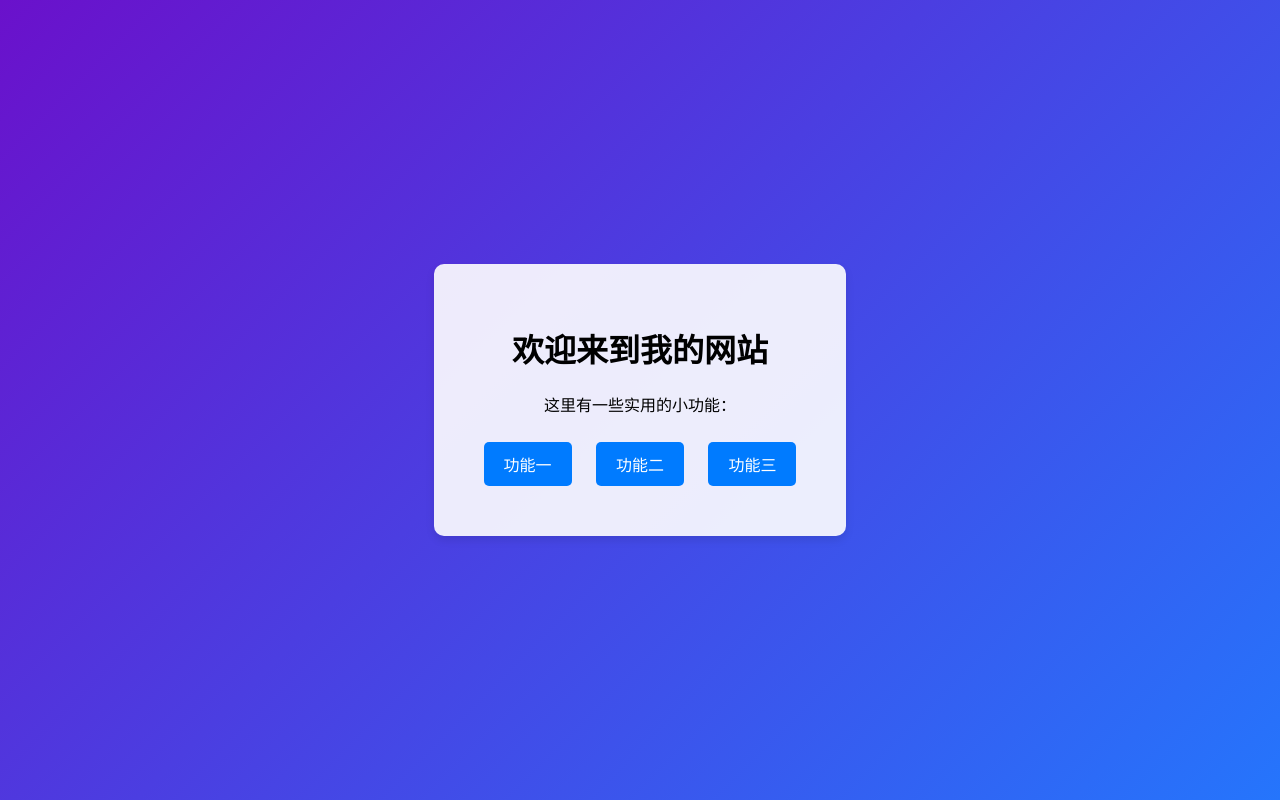
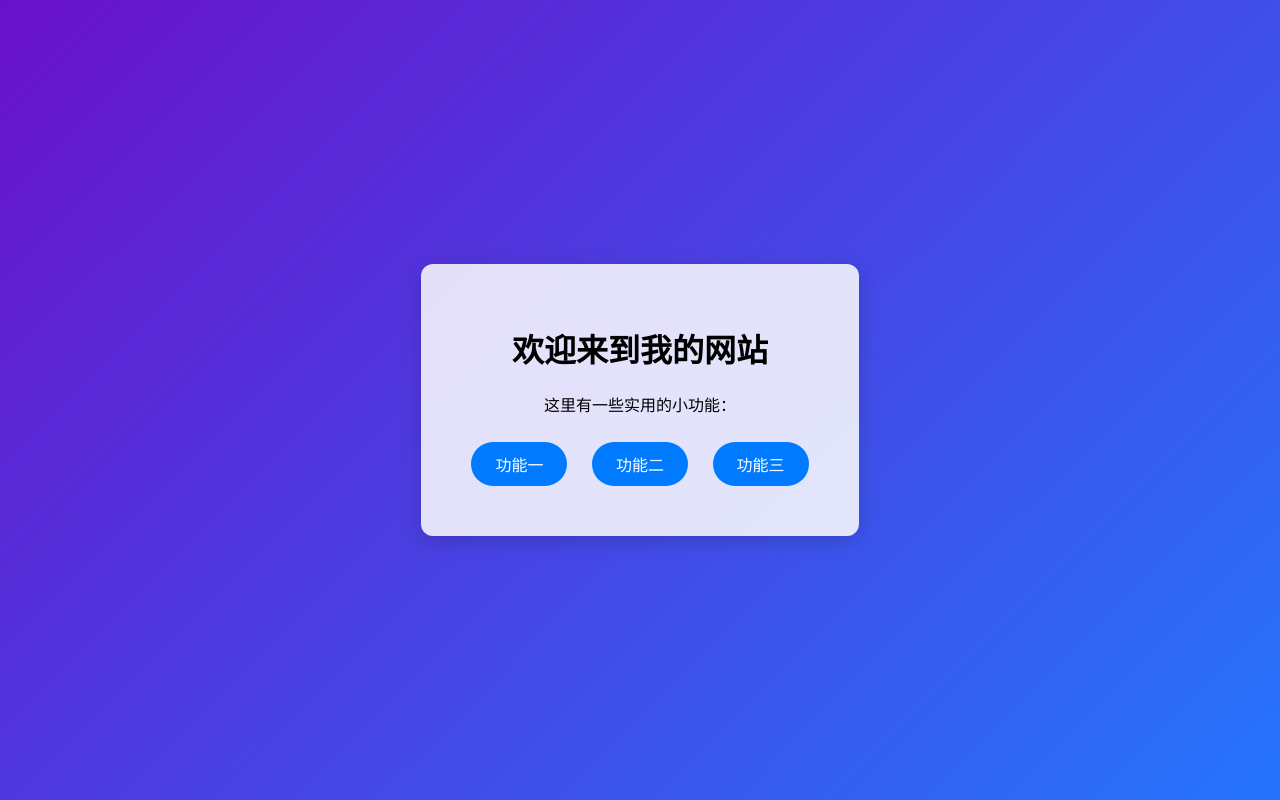
Before and after one commit to moYuShuangDaoBao/moYuShuangDaoBao.github.io, a plain HTML site: page index.html in a window 1280 px wide. Drawn offline with Linux system fonts and the light colour scheme; no server answers.

Commit message:
Update styles.css

```diff
--- a/styles.css
+++ b/styles.css
@@ -1,34 +1,38 @@
+/* styles.css */
 body {
     margin: 0;
     padding: 0;
+    min-height: 100vh;
     display: flex;
     justify-content: center;
     align-items: center;
-    height: 100vh;
-    background-size: cover;
-    background-position: center;
-    font-family: Arial, sans-serif;
+    font-family: -apple-system, BlinkMacSystemFont, "Segoe UI", sans-serif;
+    /* 背景由 JS 动态设置，这里可留空或设 fallback */
+    background: #f0f0f0; /* 备用色 */
   }
 
   .content {
     text-align: center;
-    background-color: rgba(255, 255, 255, 0.9);
+    background-color: rgba(255, 255, 255, 0.85);
     padding: 40px;
-    border-radius: 10px;
-    box-shadow: 0 4px 8px rgba(0, 0, 0, .1);
+    border-radius: 12px;
+    box-shadow: 0 6px 20px rgba(0, 0, 0, 0.15);
+    backdrop-filter: blur(4px); /* 毛玻璃效果（可选） */
   }
 
   .buttons .button {
     display: inline-block;
     margin: 10px;
-    padding: 10px 20px;
+    padding: 10px 24px;
     color: white;
     background-color: #007bff;
     text-decoration: none;
-    border-radius: 5px;
-    transition: background-color 0.3s ease;
+    border-radius: 30px;
+    transition: all 0.3s ease;
   }
 
   .buttons .button:hover {
     background-color: #0056b3;
+    transform: translateY(-2px);
+    box-shadow: 0 4px 8px rgba(0, 0, 0, 0.2);
   }
```
Lines whose indentation alone changed are shown as unchanged.
